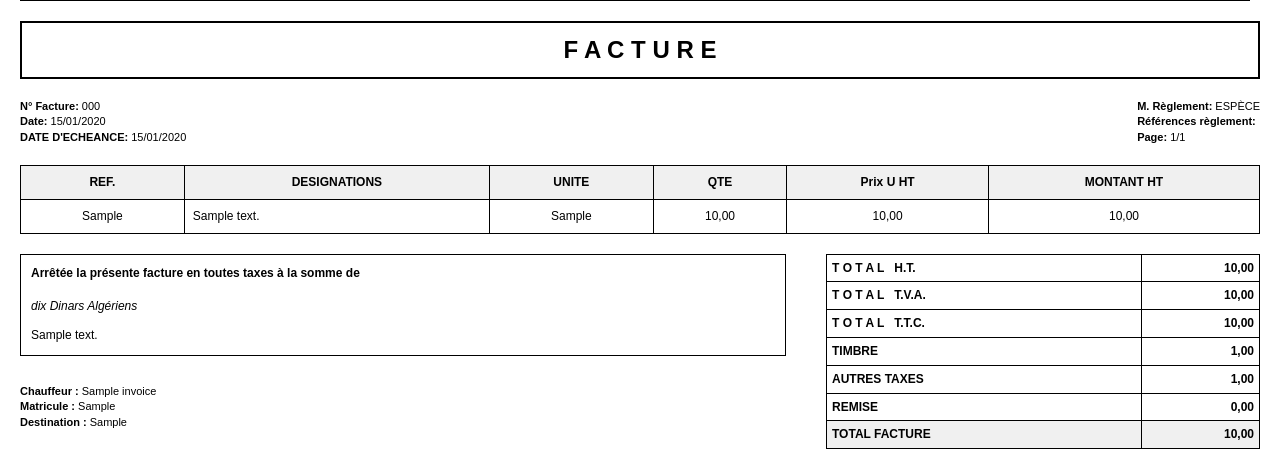
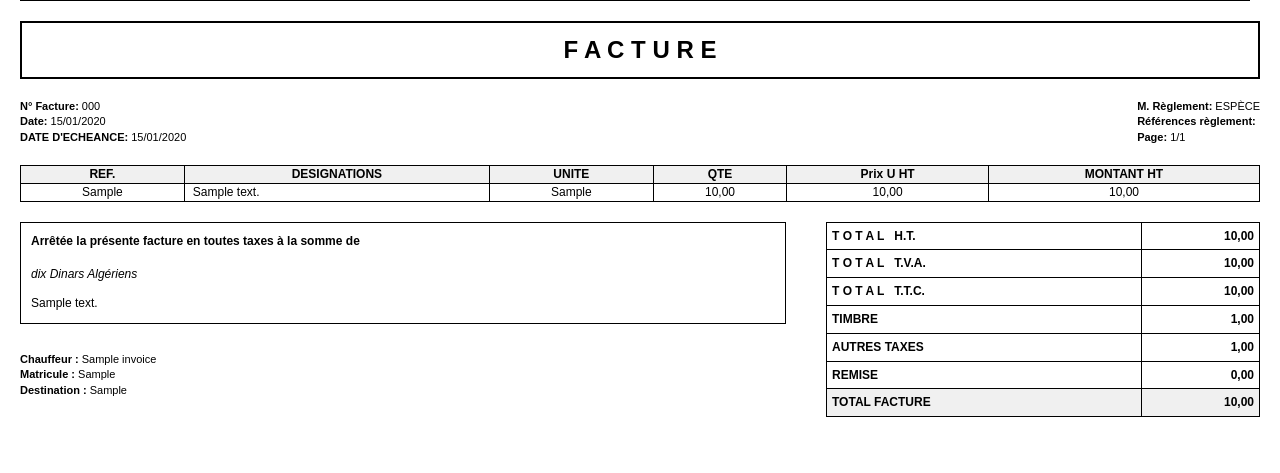
Before and after one commit to yahiaAlg/laboratory_waste_management_system, a Django app: page /invoices/1/print/ in a window 1280 px wide. Shown: the part 342-815 px from the top of the page. After the commit the page ends 759 px from the top, so only its background shows below. Run offline with Django 4.2, Linux system fonts and the light colour scheme; a user stored in the database is signed in; tables that the repository leaves empty hold one stand-in row (values such as "Sample post"); grey boxes marked "Sample" are stand-in pictures; some libraries are stand-ins or nearby versions.

Commit message:
"Updated padding in invoice table CSS to 0 8px."

```diff
--- a/project/templates/invoices/invoice_print.html
+++ b/project/templates/invoices/invoice_print.html
@@ -95,7 +95,7 @@
         .invoice-table th,
         .invoice-table td {
             border: 1px solid #000;
-            padding: 8px;
+            padding: 0 8px;
             text-align: center;
         }
 
```
